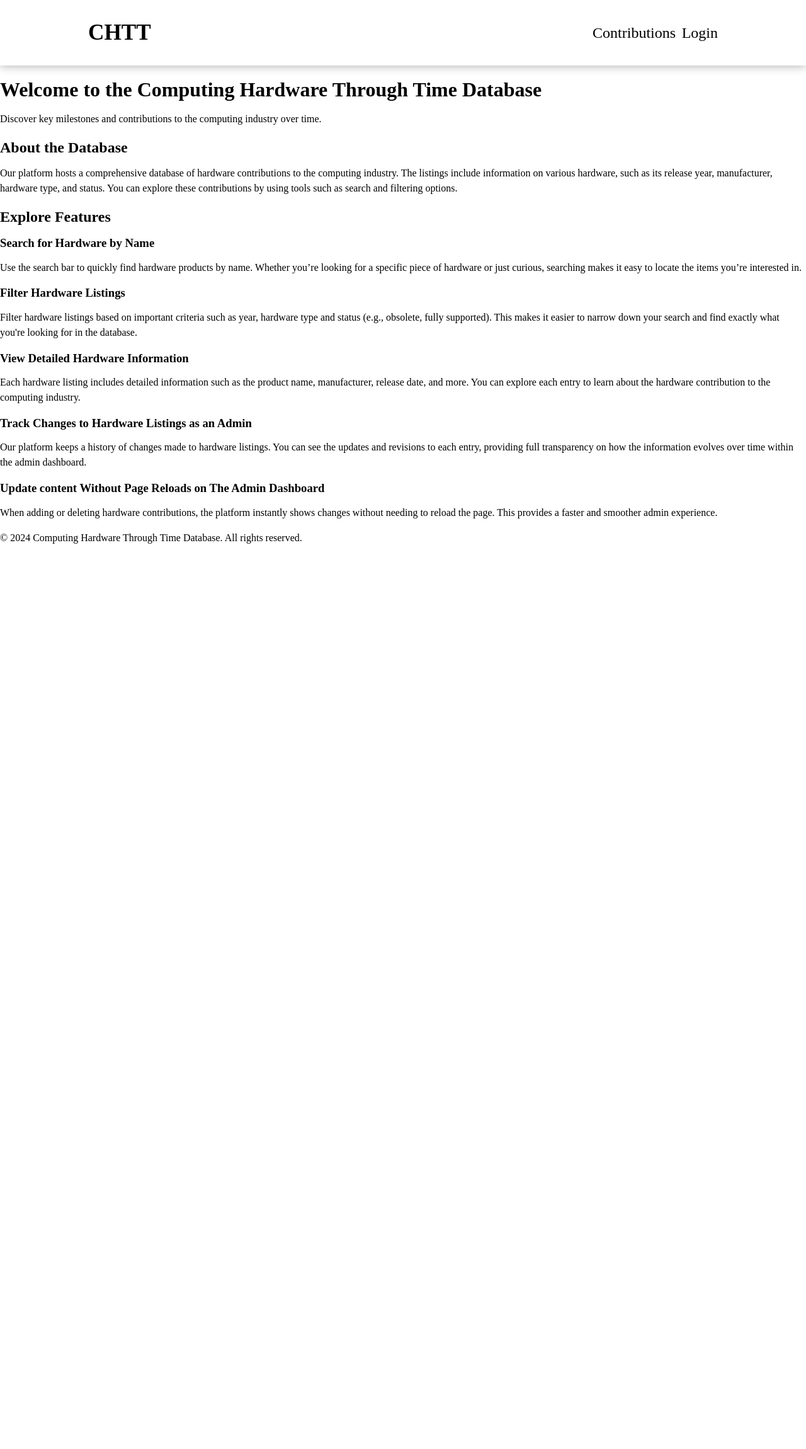
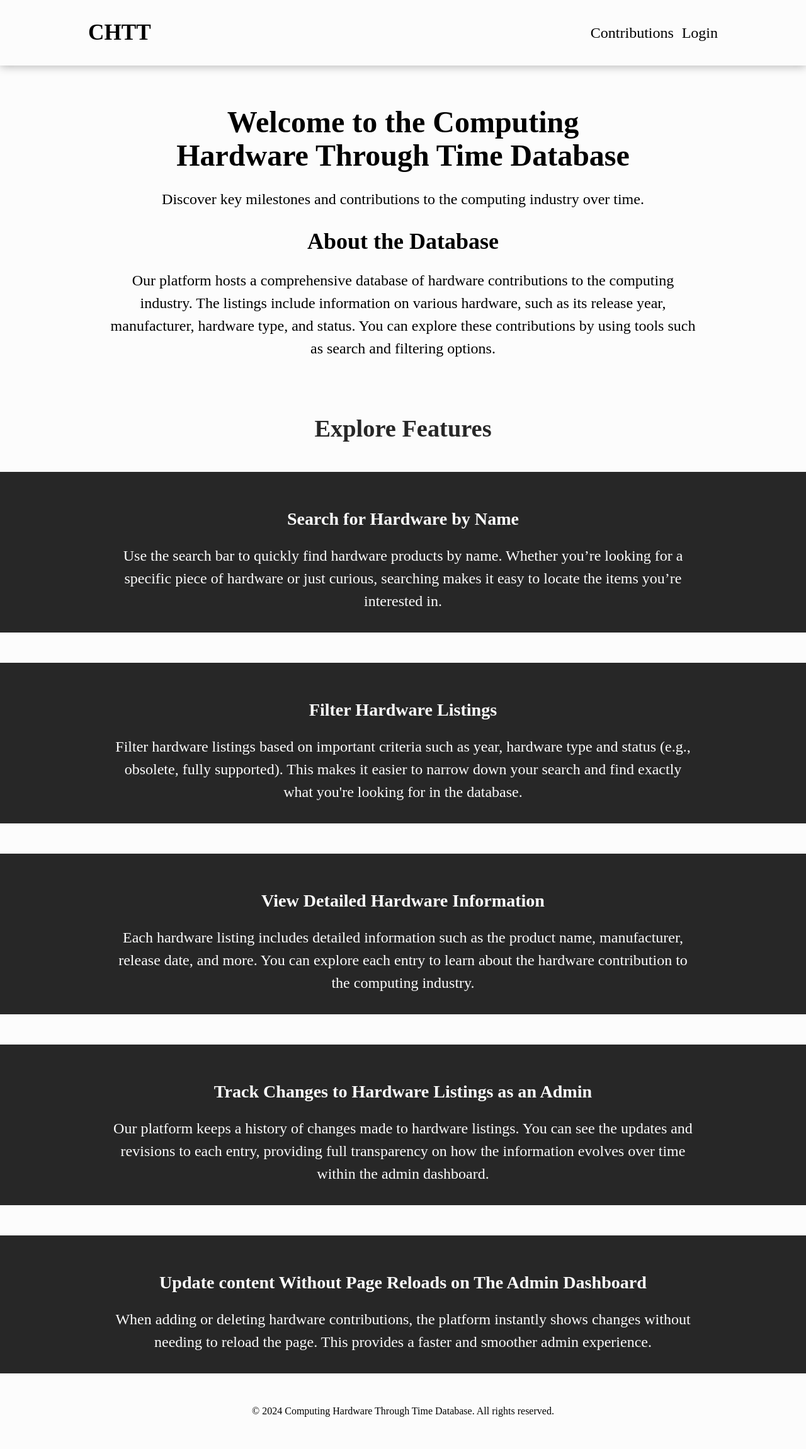
Before and after one commit to marvinobig/computing-hardware-through-time-hd, a PHP site: page / in a window 1280 px wide. Shown: the whole page at 63% size. Before the commit the page ends 863 px from the top, so only its background shows below. Run offline with PHP 8.4, Linux system fonts and the light colour scheme; data that the repository does not hold is empty.

Commit message:
style nav and homepage

```diff
--- a/assets/main.css
+++ b/assets/main.css
@@ -84,9 +84,30 @@ Styling above taken from:
 A (more) Modern CSS Reset (no date) Piccalilli. Available at: https://piccalil.li/blog/a-more-modern-css-reset/ (Accessed: 25 November 2024).
 */
 
+* {
+  --max-width: 1000px;
+  --background-color: #272727;
+  --color: #fcfcfc;
+}
+
 body {
   margin: 0;
   padding: 0;
+  background-color: var(--color);
+}
+
+.btn {
+  font-size: 1.5rem;
+  background-color: var(--background-color);
+  color: var(--color);
+  border-radius: 1.6rem;
+  padding: 8px 18px;
+  transition: ease-in 0.1s;
+}
+
+.btn:hover {
+  background-color: #383535;
+  transition: ease-in 0.1s;
 }
 
 
@@ -101,7 +122,7 @@ nav {
 nav section {
   display: flex;
   align-items: center;
-  gap: 0.6rem;
+  gap: 0.8rem;
 
   @media screen and (max-width: 500px) {
     flex-direction: column;
@@ -111,7 +132,7 @@ nav section {
 
 #inner-nav {
   width: 100%;
-  max-width: 1000px;
+  max-width: var(--max-width);
   display: flex;
   justify-content: space-between;
   align-items: center;
@@ -129,8 +150,8 @@ nav section {
 
 #logout {
   font-size: 1.5rem;
-  background-color: #000000;
-  color: #ffffff;
+  background-color: var(--background-color);
+  color: var(--color);
   border-radius: 1.6rem;
   padding: 8px 18px;
   transition: ease-in 0.1s;
@@ -148,3 +169,40 @@ nav a:not([id]) {
 nav a:not([id]):hover {
   text-decoration: underline;
 }
+
+/* footer */
+footer {
+  text-align: center;
+  padding-bottom: 3rem;
+}
+
+/* homepage */
+#homepage section {
+  display: flex;
+  flex-direction: column;
+  align-items: center;
+  margin-bottom: 3rem;
+  background-color: var(--background-color);
+  color: var(--color);
+}
+
+.section-title {
+  background-color: var(--color) !important;
+  color: var(--background-color) !important;
+  margin: 1.5rem 0 3rem 0;
+  font-size: 1.6rem;
+}
+
+#homepage-header {
+  display: flex;
+  flex-direction: column;
+  align-items: center;
+}
+
+.content {
+  max-width: var(--max-width);
+  width: 100%;
+  padding: 2rem;
+  text-align: center;
+  font-size: 1.5rem;
+}
```
